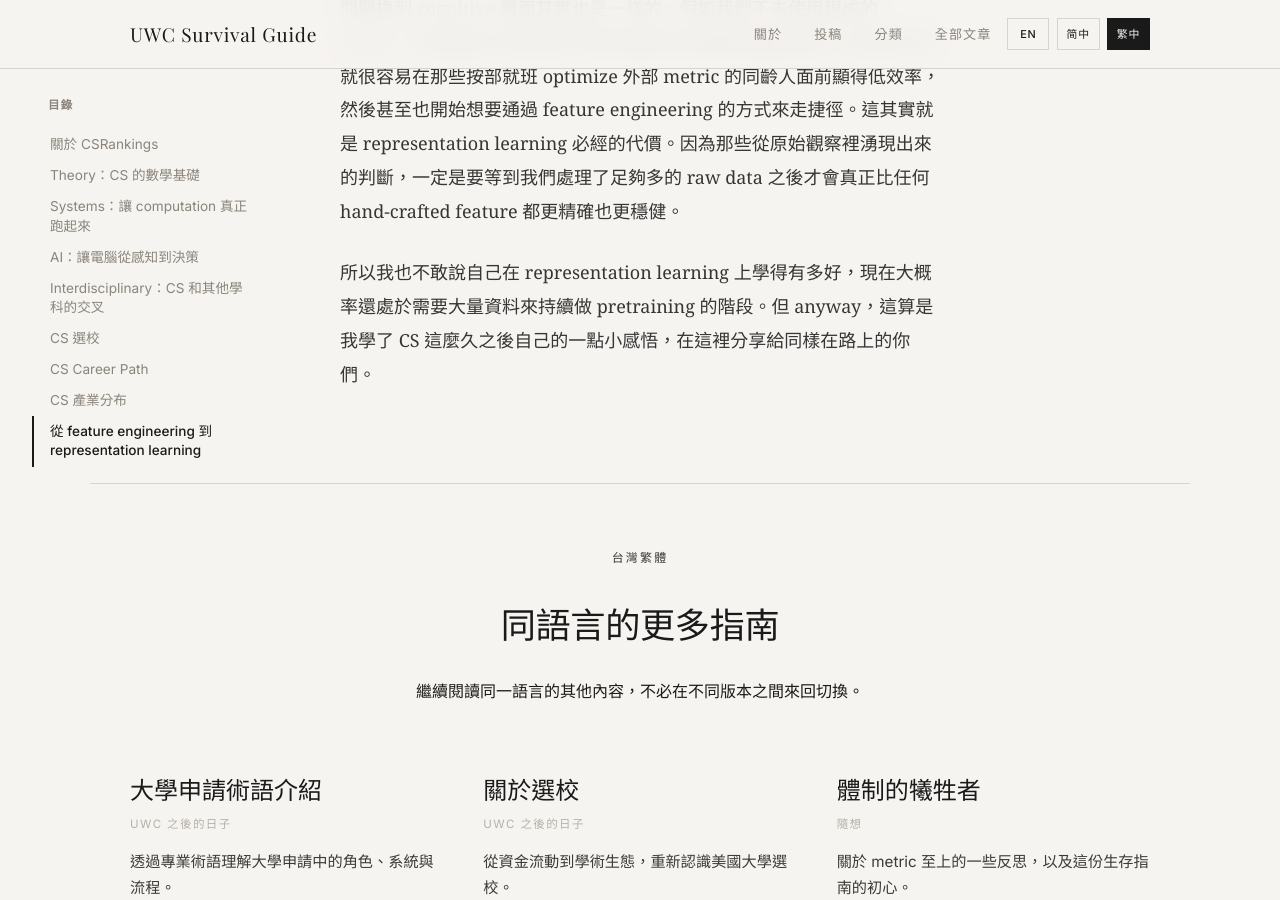
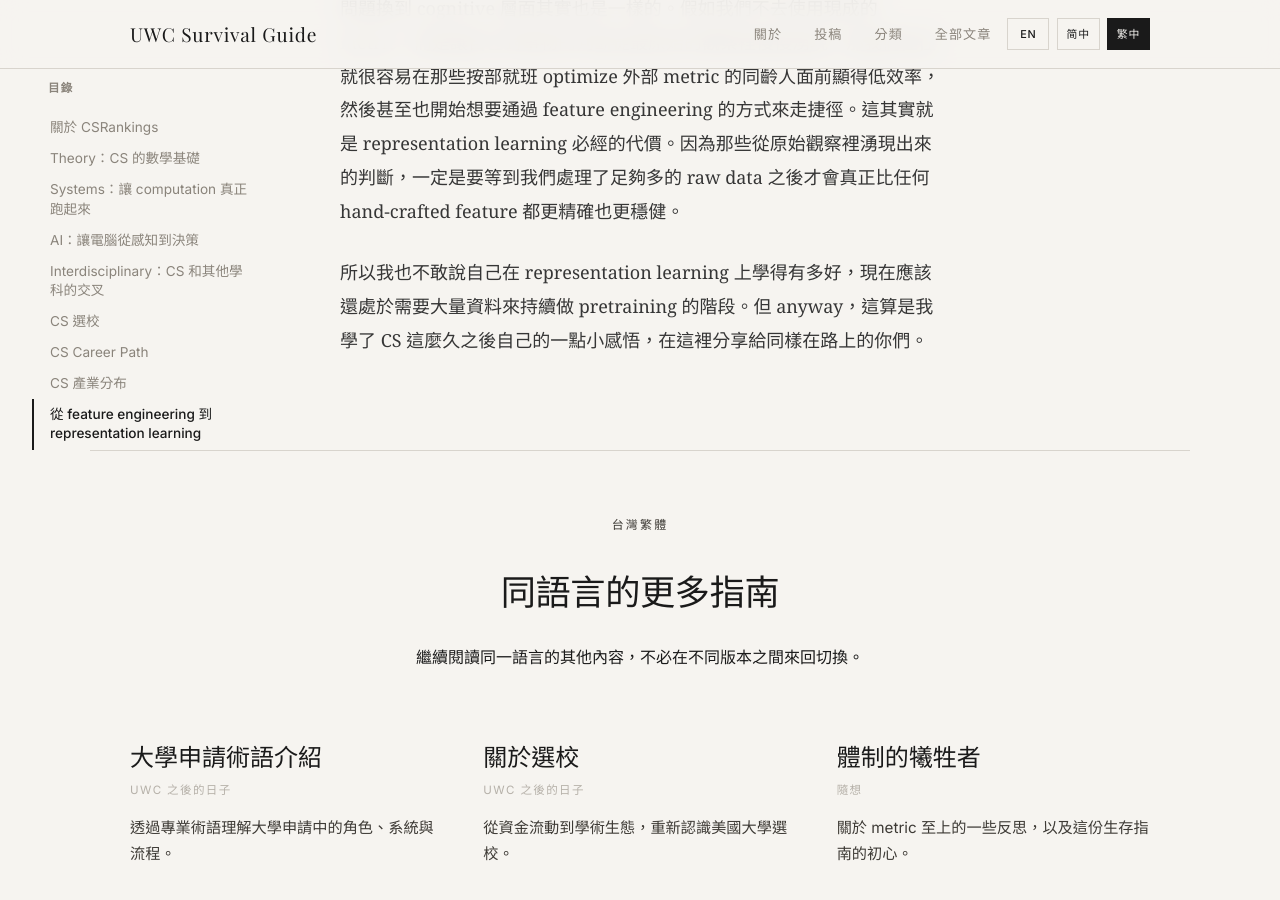
Before and after one commit to United-World-College/UWC-Survival-Guide, a Jekyll site: the page built from website/_guides/chinese/computer-science-TW.md, in a window 1280 px wide and 900 px high, scrolled down 34905 px. Built offline with Jekyll 4.4.1, drawn with Linux system fonts in a browser that asks for light colours; some web fonts are replaced; some of the changed text lies outside the part shown.

Commit message:
docs(computer-science): soften certainty in representation-learning closing (大概率 → 应该); sync CN/TW/EN and bump updated date

```diff
--- a/website/_guides/chinese/computer-science-TW.md
+++ b/website/_guides/chinese/computer-science-TW.md
@@ -311,4 +311,4 @@ Quant 這條線上的兩類公司分布略有差異。做市商方面，**Chicag
 
 當然 representation learning 在技術上從來不是 free lunch，它往往需要海量的資料和長時間的 pretraining，而且通過這種方式訓練的模型的早期 performance 經常還不如那些精心 feature-engineered 的傳統模型。這個問題換到 cognitive 層面其實也是一樣的。假如我們不去使用現成的 metric，而是讓自己對事物的判斷從最原始的觀察裡慢慢湧現，那我們往往就很容易在那些按部就班 optimize 外部 metric 的同齡人面前顯得低效率，然後甚至也開始想要通過 feature engineering 的方式來走捷徑。這其實就是 representation learning 必經的代價。因為那些從原始觀察裡湧現出來的判斷，一定是要等到我們處理了足夠多的 raw data 之後才會真正比任何 hand-crafted feature 都更精確也更穩健。
 
-所以我也不敢說自己在 representation learning 上學得有多好，現在大概率還處於需要大量資料來持續做 pretraining 的階段。但 anyway，這算是我學了 CS 這麼久之後自己的一點小感悟，在這裡分享給同樣在路上的你們。
+所以我也不敢說自己在 representation learning 上學得有多好，現在應該還處於需要大量資料來持續做 pretraining 的階段。但 anyway，這算是我學了 CS 這麼久之後自己的一點小感悟，在這裡分享給同樣在路上的你們。
```
Also changed, not shown: other parts of website/_guides/chinese/computer-science-TW.md (+1 -1 lines), website/_guides/chinese/computer-science-CN.md (+2 -2 lines), website/_guides/default/computer-science.md (+2 -2 lines).
